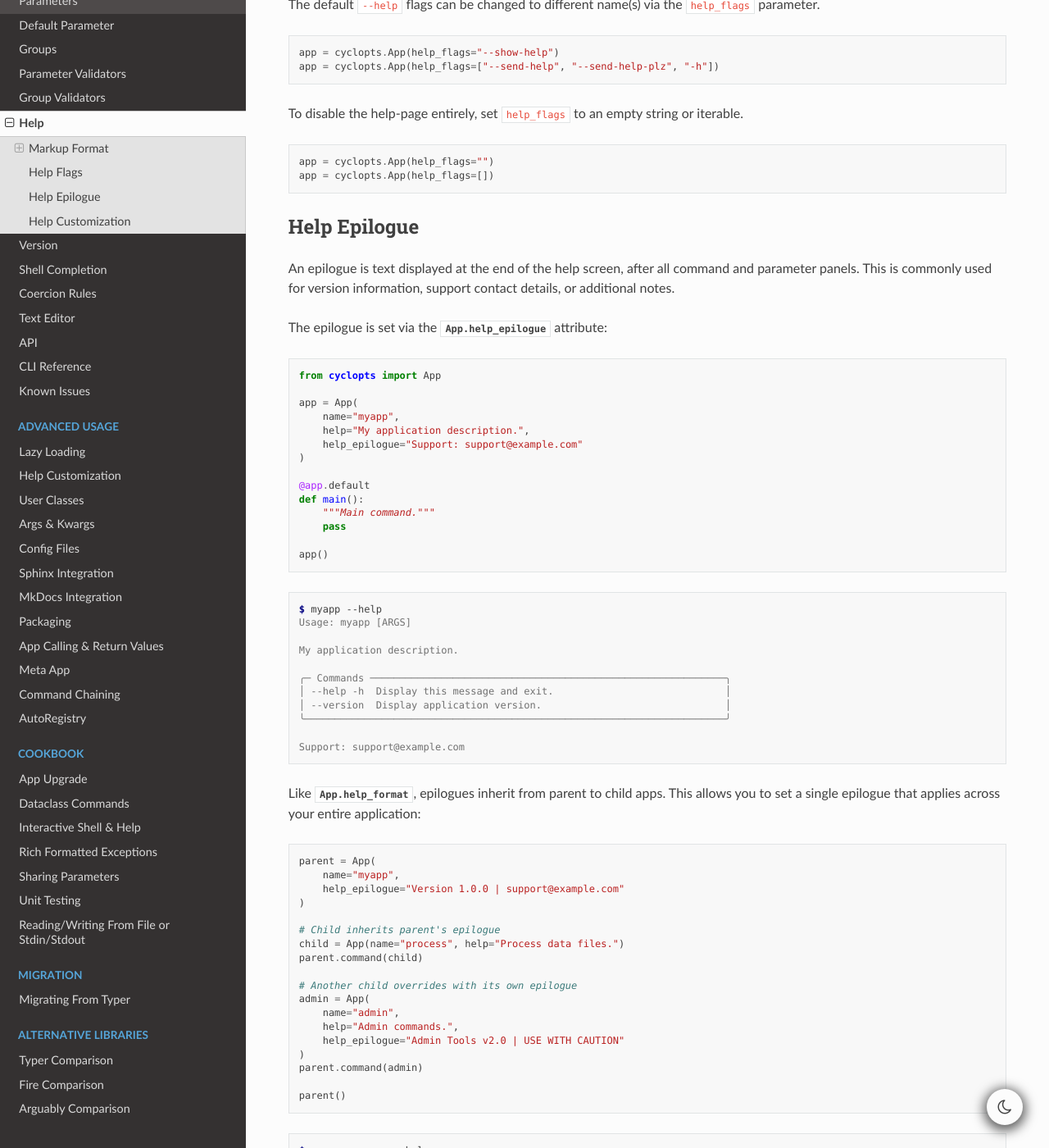
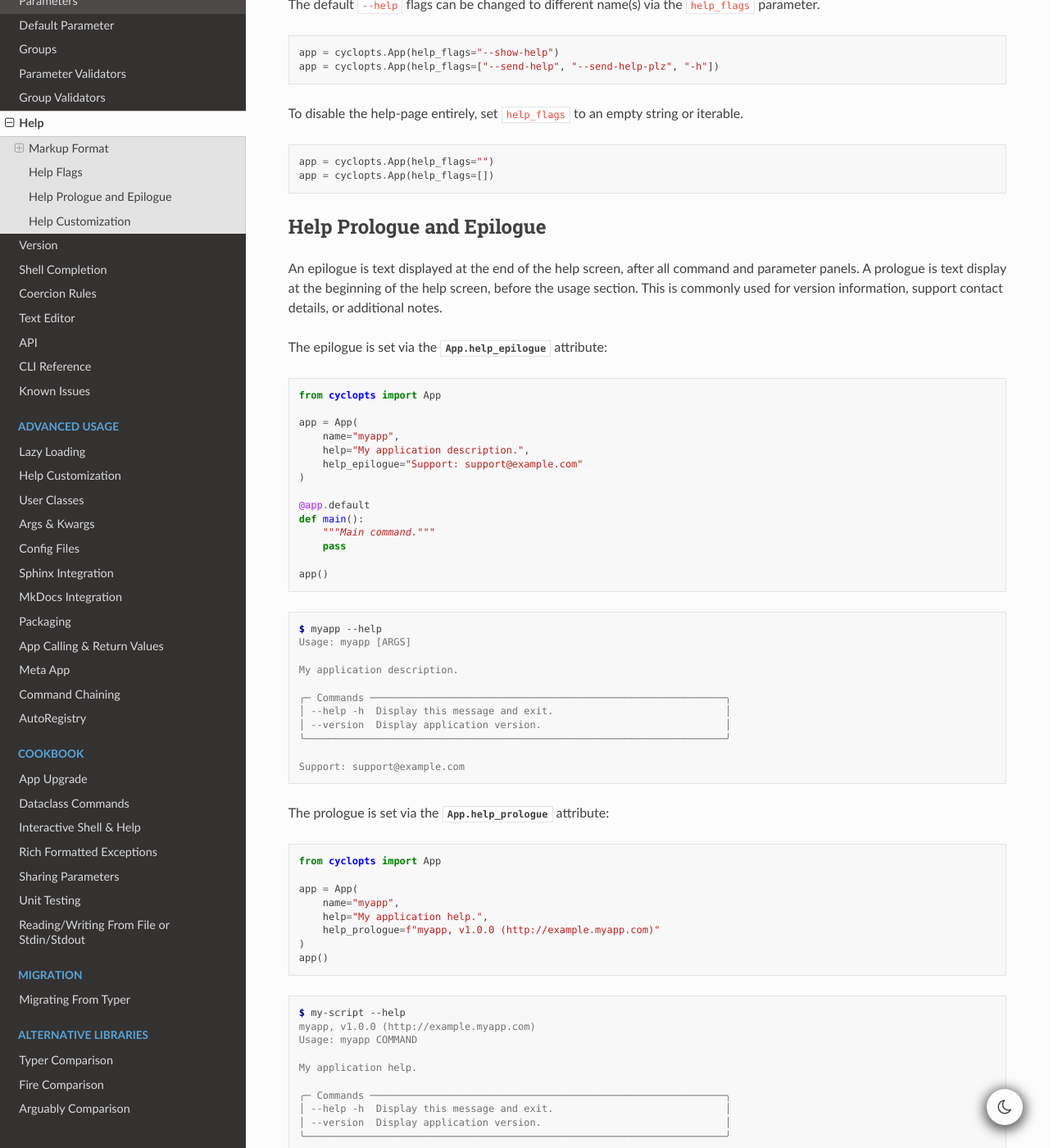
Before and after one commit to BrianPugh/cyclopts, a Sphinx documentation site: the page built from docs/source/help.rst, in a window 1280 px wide and 1400 px high, scrolled down 5602 px. Shown: the whole window at 82% size. Built offline with Sphinx 7.4.7 and the Read the Docs theme 3.1.0, drawn with Linux system fonts in a browser that asks for light colours; the version number could not be read and is left out; some of the changed text lies outside the part shown.

Commit message:
Add `App.help_prologue`

```diff
--- a/docs/source/help.rst
+++ b/docs/source/help.rst
@@ -318,10 +318,11 @@ To disable the help-page entirely, set ``help_flags`` to an empty string or iter
    app = cyclopts.App(help_flags="")
    app = cyclopts.App(help_flags=[])
 
--------------
-Help Epilogue
--------------
+--------------------------
+Help Prologue and Epilogue
+--------------------------
 An epilogue is text displayed at the end of the help screen, after all command and parameter panels.
+A prologue is text display at the beginning of the help screen, before the usage section.
 This is commonly used for version information, support contact details, or additional notes.
 
 The epilogue is set via the :attr:`.App.help_epilogue` attribute:
@@ -357,8 +358,34 @@ The epilogue is set via the :attr:`.App.help_epilogue` attribute:
 
    Support: support@example.com
 
-Like :attr:`.App.help_format`, epilogues inherit from parent to child apps.
-This allows you to set a single epilogue that applies across your entire application:
+The prologue is set via the :attr:`.App.help_prologue` attribute:
+
+.. code-block:: python
+
+   from cyclopts import App
+
+   app = App(
+       name="myapp",
+       help="My application help.",
+       help_prologue=f"myapp, v1.0.0 (http://example.myapp.com)"
+   )
+   app()
+
+.. code-block:: console
+
+   $ my-script --help
+   myapp, v1.0.0 (http://example.myapp.com)
+   Usage: myapp COMMAND
+
+   My application help.
+
+   ╭─ Commands ────────────────────────────────────────────────────────────╮
+   │ --help -h  Display this message and exit.                             │
+   │ --version  Display application version.                               │
+   ╰───────────────────────────────────────────────────────────────────────╯
+
+Like :attr:`.App.help_format`, epilogues and prologues inherit from parent to child apps.
+This allows you to set a single epilogue or prologue that applies across your entire application:
 
 .. code-block:: python
 
@@ -397,12 +424,17 @@ This allows you to set a single epilogue that applies across your entire applica
 
    Admin Tools v2.0 | USE WITH CAUTION    # Overridden by child
 
-To disable the epilogue for a specific subcommand, set it to an empty string:
+To disable the epilogue or prologue for a specific subcommand, set it to an empty string:
 
 .. code-block:: python
 
    no_epilogue = App(name="internal", help_epilogue="")
    parent.command(no_epilogue)
+
+.. code-block:: python
+
+   no_prologue = App(name="internal", help_prologue="")
+   parent.command(no_prologue)
 
 --------------------
 Help Customization
```
Also changed, not shown: docs/source/api.rst (+36 -0 lines), 2 other files.
